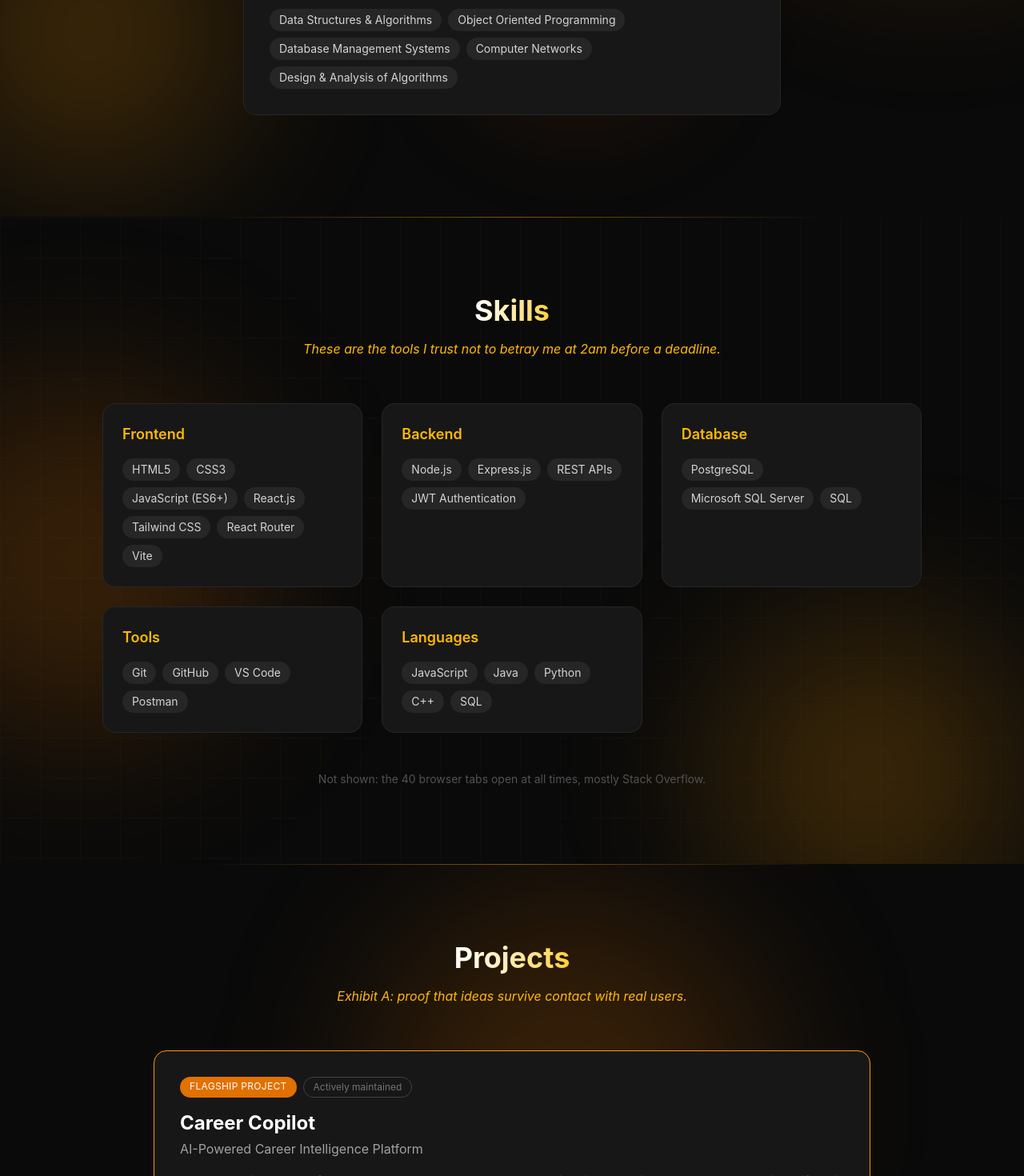
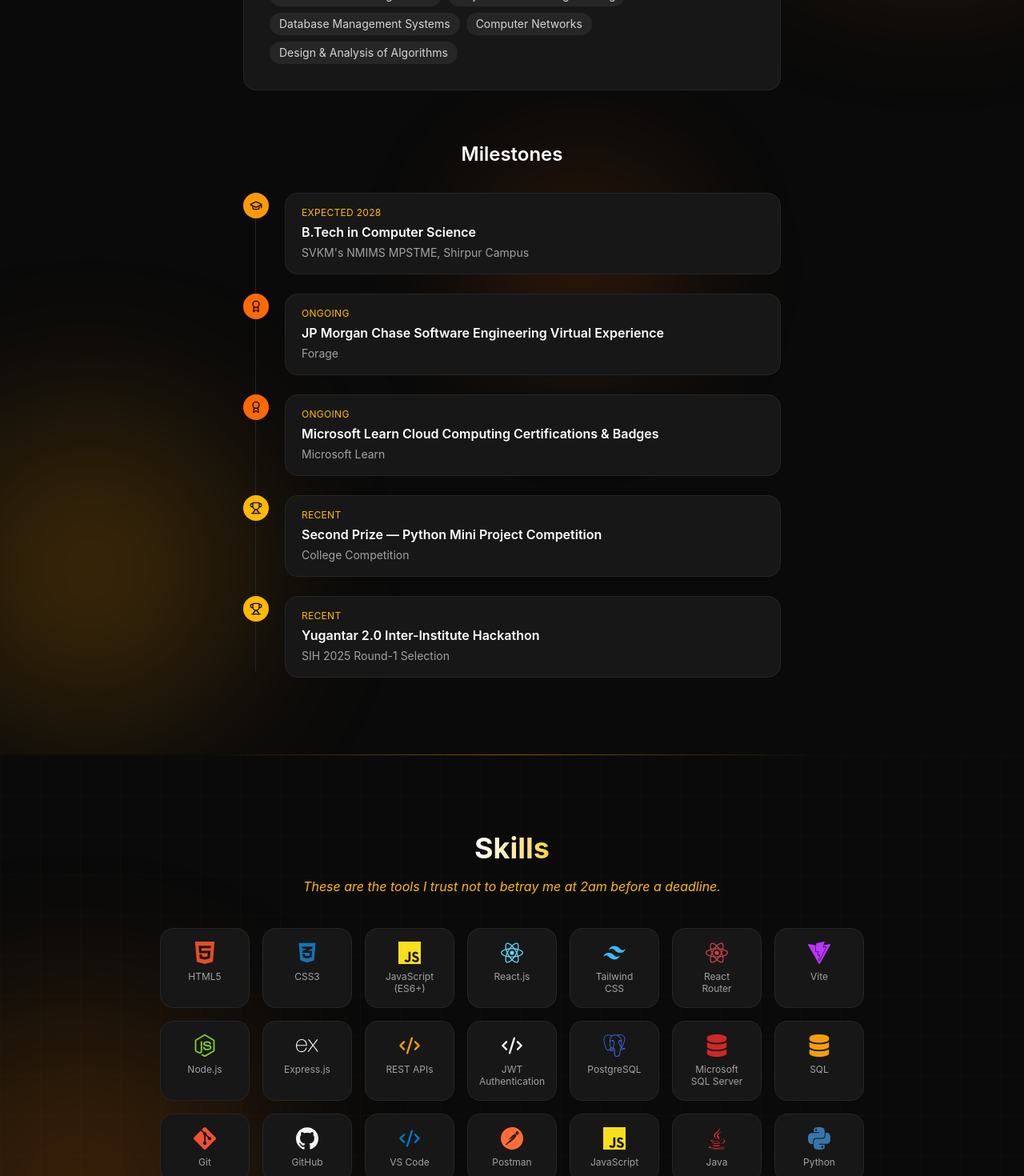
Before and after one commit to ashmita-dev/final_portfolio, a React (Vite) app: page / in a window 1280 px wide. Shown: the part 1330-2800 px from the top of the page at 80% size. Built offline with nearby package versions, Linux system fonts and the light colour scheme.

Commit message:
Added tech stack icon grid and education/certs/achievements timeline

```diff
--- a/package.json
+++ b/package.json
@@ -13,8 +13,10 @@
     "@tailwindcss/vite": "^4.3.2",
     "framer-motion": "^12.42.2",
     "gsap": "^3.15.0",
+    "lucide-react": "^1.23.0",
     "react": "^19.2.7",
     "react-dom": "^19.2.7",
+    "react-icons": "^5.7.0",
     "tailwindcss": "^4.3.2"
   },
   "devDependencies": {
--- /dev/null
+++ b/src/components/TechStack.jsx
@@ -0,0 +1,83 @@
+import {
+  SiReact,
+  SiTailwindcss,
+  SiJavascript,
+  SiHtml5,
+  SiVite,
+  SiNodedotjs,
+  SiExpress,
+  SiPostgresql,
+  SiGit,
+  SiGithub,
+  SiPostman,
+  SiCplusplus,
+  SiPython,
+} from "react-icons/si";
+
+import {
+  FaJava,
+  FaDatabase,
+  FaCss3Alt,
+} from "react-icons/fa";
+
+import { Code2 } from "lucide-react";
+import { motion } from "framer-motion";
+
+const iconMap = {
+  "React.js": { icon: SiReact, color: "#61DAFB" },
+  "Tailwind CSS": { icon: SiTailwindcss, color: "#38BDF8" },
+  "JavaScript (ES6+)": { icon: SiJavascript, color: "#F7DF1E" },
+  "JavaScript": { icon: SiJavascript, color: "#F7DF1E" },
+  "HTML5": { icon: SiHtml5, color: "#E34F26" },
+  "CSS3": { icon: FaCss3Alt, color: "#1572B6" },
+  "Vite": { icon: SiVite, color: "#BD34FE" },
+  "Node.js": { icon: SiNodedotjs, color: "#83CD29" },
+  "Express.js": { icon: SiExpress, color: "#F5F5F5" },
+  "PostgreSQL": { icon: SiPostgresql, color: "#4169E1" },
+  "Git": { icon: SiGit, color: "#F05032" },
+  "GitHub": { icon: SiGithub, color: "#F5F5F5" },
+  "Postman": { icon: SiPostman, color: "#FF6C37" },
+  "Java": { icon: FaJava, color: "#EA2D2E" },
+  "C++": { icon: SiCplusplus, color: "#00599C" },
+  "Python": { icon: SiPython, color: "#3776AB" },
+  "SQL": { icon: FaDatabase, color: "#F59E0B" },
+  "Microsoft SQL Server": { icon: FaDatabase, color: "#CC2927" },
+  "REST APIs": { icon: Code2, color: "#F59E0B" },
+  "JWT Authentication": { icon: Code2, color: "#F5F5F5" },
+  "React Router": { icon: SiReact, color: "#CA4245" },
+  "VS Code": { icon: Code2, color: "#007ACC" },
+};
+
+function TechStack({ items }) {
+  return (
+    <div className="relative flex flex-wrap justify-center gap-4 max-w-4xl">
+      {items.map((item, i) => {
+        const entry = iconMap[item] || {
+          icon: Code2,
+          color: "#F59E0B",
+        };
+
+        const Icon = entry.icon;
+
+        return (
+          <motion.div
+            key={item}
+            initial={{ opacity: 0, y: 20, scale: 0.8 }}
+            whileInView={{ opacity: 1, y: 0, scale: 1 }}
+            viewport={{ once: true }}
+            transition={{ duration: 0.4, delay: i * 0.04 }}
+            whileHover={{ y: -6, scale: 1.05 }}
+            className="flex flex-col items-center gap-2 bg-neutral-900 border border-neutral-800 hover:border-amber-500/50 transition rounded-2xl px-5 py-4 w-28"
+          >
+            <Icon size={28} color={entry.color} />
+            <span className="text-xs text-neutral-400 text-center leading-tight">
+              {item}
+            </span>
+          </motion.div>
+        );
+      })}
+    </div>
+  );
+}
+
+export default TechStack;
--- /dev/null
+++ b/src/components/Timeline.jsx
@@ -0,0 +1,45 @@
+import { motion } from "framer-motion";
+import { GraduationCap, Award, Trophy } from "lucide-react";
+
+const typeConfig = {
+  education: { icon: GraduationCap, color: "bg-amber-500" },
+  certification: { icon: Award, color: "bg-orange-500" },
+  achievement: { icon: Trophy, color: "bg-amber-400" },
+};
+
+function Timeline({ items }) {
+  return (
+    <div className="relative max-w-2xl w-full">
+      <div className="absolute left-[15px] top-2 bottom-2 w-px bg-neutral-800" />
+      <div className="flex flex-col gap-6">
+        {items.map((item, i) => {
+          const config = typeConfig[item.type] || typeConfig.education;
+          const Icon = config.icon;
+          return (
+            <motion.div
+              key={i}
+              initial={{ opacity: 0, x: -30 }}
+              whileInView={{ opacity: 1, x: 0 }}
+              viewport={{ once: true }}
+              transition={{ duration: 0.5, delay: i * 0.1 }}
+              className="relative flex gap-5 items-start"
+            >
+              <div className={`relative z-10 flex items-center justify-center w-8 h-8 rounded-full ${config.color} shrink-0`}>
+                <Icon size={16} className="text-neutral-950" />
+              </div>
+              <div className="bg-neutral-900 border border-neutral-800 rounded-2xl px-5 py-4 flex-1">
+                <p className="text-xs text-amber-400 uppercase tracking-wide mb-1">
+                  {item.year}
+                </p>
+                <h4 className="text-white font-semibold mb-1">{item.title}</h4>
+                <p className="text-neutral-400 text-sm">{item.subtitle}</p>
+              </div>
+            </motion.div>
+          );
+        })}
+      </div>
+    </div>
+  );
+}
+
+export default Timeline;
--- a/src/data/portfolioData.js
+++ b/src/data/portfolioData.js
@@ -86,3 +86,36 @@
   "Second Prize – Python Mini Project Competition",
   "Yugantar 2.0 Inter-Institute Hackathon (SIH 2025 Round-1 Selection)",
 ];
+
+export const timeline = [
+  {
+    year: "Expected 2028",
+    title: "B.Tech in Computer Science",
+    subtitle: "SVKM's NMIMS MPSTME, Shirpur Campus",
+    type: "education",
+  },
+  {
+    year: "Ongoing",
+    title: "JP Morgan Chase Software Engineering Virtual Experience",
+    subtitle: "Forage",
+    type: "certification",
+  },
+  {
+    year: "Ongoing",
+    title: "Microsoft Learn Cloud Computing Certifications & Badges",
+    subtitle: "Microsoft Learn",
+    type: "certification",
+  },
+  {
+    year: "Recent",
+    title: "Second Prize — Python Mini Project Competition",
+    subtitle: "College Competition",
+    type: "achievement",
+  },
+  {
+    year: "Recent",
+    title: "Yugantar 2.0 Inter-Institute Hackathon",
+    subtitle: "SIH 2025 Round-1 Selection",
+    type: "achievement",
+  },
+];
--- a/src/sections/About.jsx
+++ b/src/sections/About.jsx
@@ -1,5 +1,6 @@
 import { motion } from "framer-motion";
-import { about } from "../data/portfolioData";
+import { about, timeline } from "../data/portfolioData";
+import Timeline from "../components/Timeline";
 
 function About() {
   return (
@@ -44,7 +45,7 @@
         whileInView={{ opacity: 1, y: 0, rotate: 0 }}
         viewport={{ once: true }}
         transition={{ duration: 0.6, delay: 0.2 }}
-        className="relative bg-neutral-900 border border-neutral-800 rounded-2xl p-8 max-w-2xl w-full"
+        className="relative bg-neutral-900 border border-neutral-800 rounded-2xl p-8 max-w-2xl w-full mb-16"
       >
         <h3 className="text-xl font-semibold text-white mb-2">
           {about.education.degree}
@@ -67,6 +68,18 @@
           ))}
         </div>
       </motion.div>
+
+      <motion.h3
+        initial={{ opacity: 0, y: 20 }}
+        whileInView={{ opacity: 1, y: 0 }}
+        viewport={{ once: true }}
+        transition={{ duration: 0.6 }}
+        className="relative text-2xl font-semibold text-white mb-8 text-center"
+      >
+        Milestones
+      </motion.h3>
+
+      <Timeline items={timeline} />
     </section>
   );
 }
--- a/src/sections/Skills.jsx
+++ b/src/sections/Skills.jsx
@@ -1,5 +1,6 @@
 import { motion } from "framer-motion";
 import { skills } from "../data/portfolioData";
+import TechStack from "../components/TechStack";
 
 const categories = [
   { label: "Frontend", items: skills.frontend },
@@ -8,6 +9,14 @@
   { label: "Tools", items: skills.tools },
   { label: "Languages", items: skills.languages },
 ];
+
+const allTech = [...new Set([
+  ...skills.frontend,
+  ...skills.backend,
+  ...skills.database,
+  ...skills.tools,
+  ...skills.languages,
+])];
 
 function Skills() {
   return (
@@ -35,10 +44,14 @@
         whileInView={{ opacity: 1 }}
         viewport={{ once: true }}
         transition={{ duration: 0.6, delay: 0.1 }}
-        className="relative text-amber-400 italic mb-14 text-center max-w-xl"
+        className="relative text-amber-400 italic mb-10 text-center max-w-xl"
       >
         These are the tools I trust not to betray me at 2am before a deadline.
       </motion.p>
+
+      <div className="relative mb-16">
+        <TechStack items={allTech} />
+      </div>
 
       <div className="relative grid grid-cols-1 md:grid-cols-2 lg:grid-cols-3 gap-6 max-w-5xl w-full">
         {categories.map((category, i) => (
```
Also changed, not shown: 1 other file (tests, documents, lock files or other folders).
